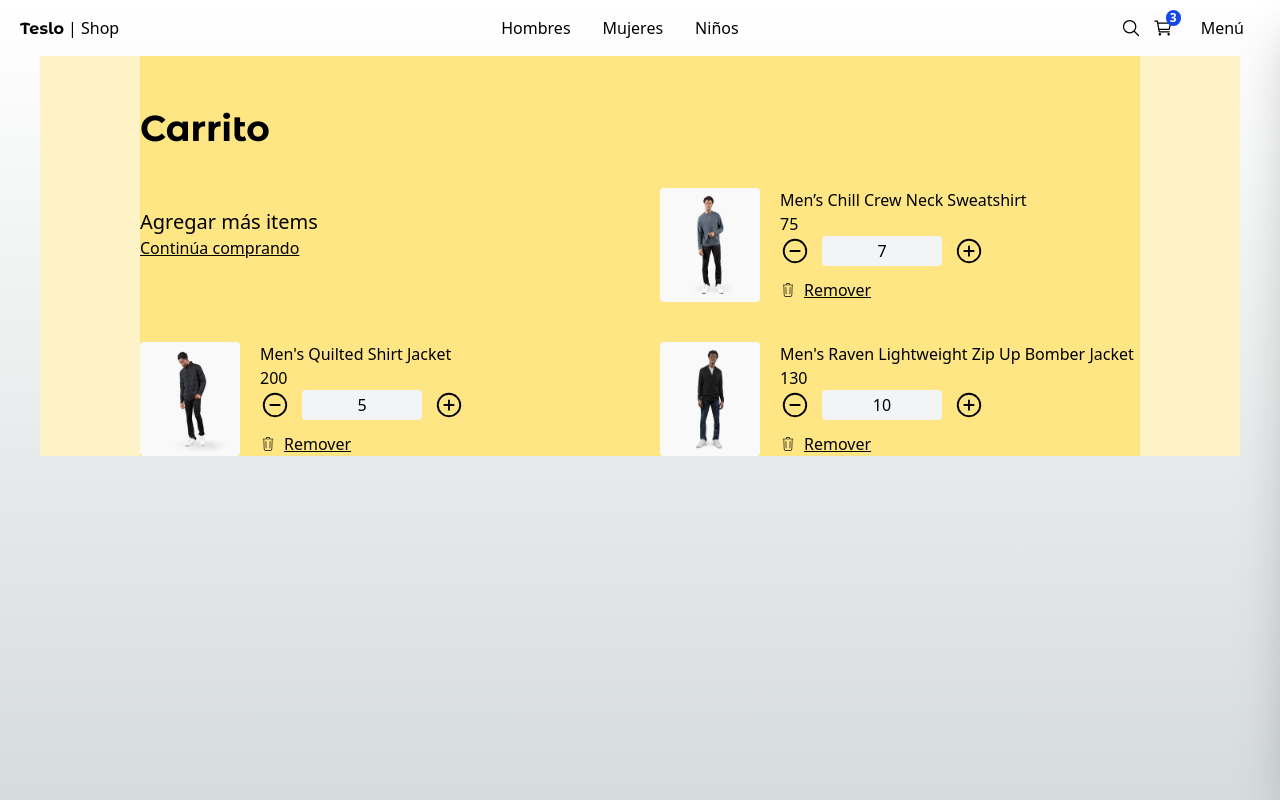
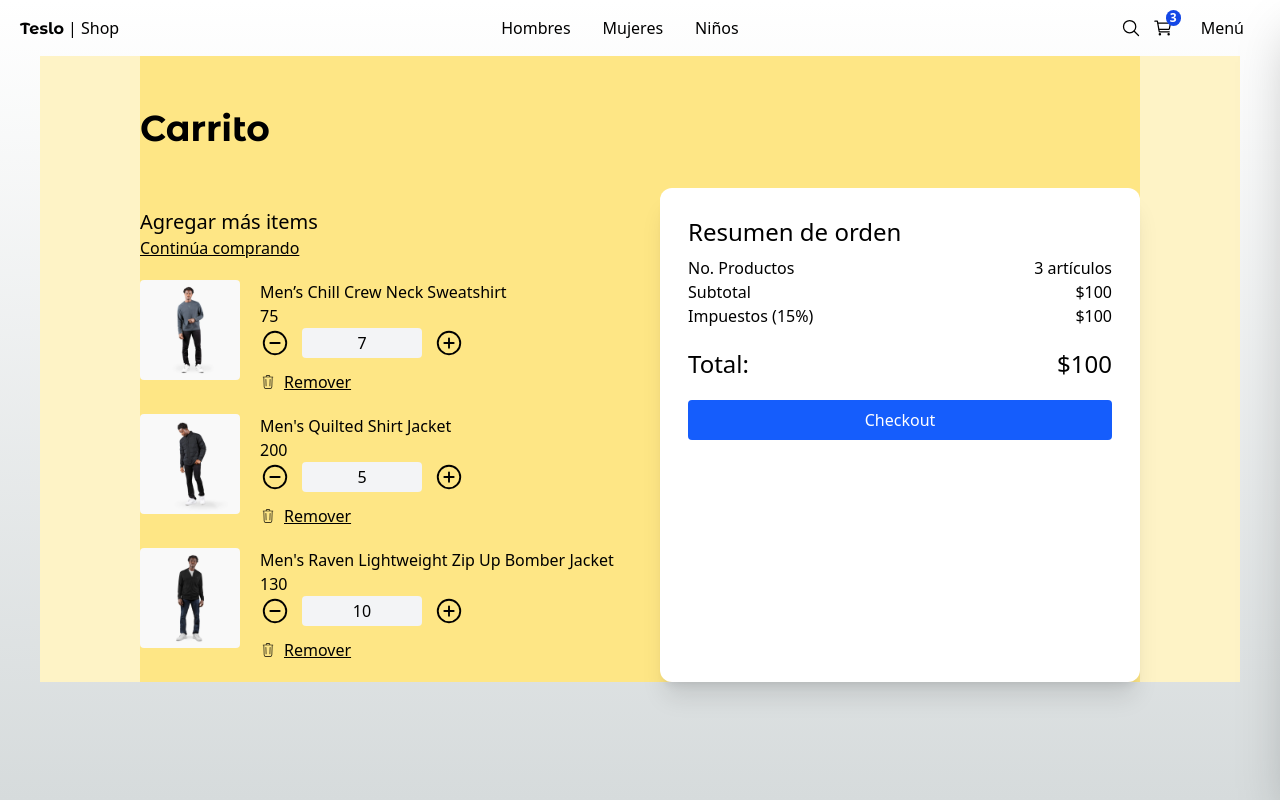
Before and after one commit to andersonNB/TesloShop, a Next.js app: page /cart in a window 1280 px wide. Built offline with nearby package versions, Linux system fonts and the light colour scheme.

Commit message:
feat: Shopping card

```diff
--- a/src/app/(shop)/cart/page.tsx
+++ b/src/app/(shop)/cart/page.tsx
@@ -25,17 +25,20 @@ const CardPage = () => {
 						<Link href="/" className="underline mb-5">
 							Continúa comprando
 						</Link>
-					</div>
 
 						{/* Items */}
 						{productsInCart.map((product) => (
-						<div key={product.slug} className="flex">
+							<div key={product.slug} className="flex mb-5 ">
 								<Image
 									src={`/products/${product.images[0]}`}
 									width={100}
 									height={100}
 									alt={product.title}
 									className="mr-5 rounded"
+									style={{
+										width: "100px",
+										height: "100px",
+									}}
 								/>
 
 								<div>
@@ -50,6 +53,34 @@ const CardPage = () => {
 							</div>
 						))}
 					</div>
+
+					{/* Checkout - resumen de la compra */}
+					<div className="bg-white rounded-xl shadow-xl p-7 ">
+						<h2 className="text-2xl mb-2">Resumen de orden</h2>
+						<div className="grid grid-cols-2">
+							<span>No. Productos</span>
+							<span className="text-right">3 artículos </span>
+
+							<span>Subtotal</span>
+							<span className="text-right">$100</span>
+
+							<span>Impuestos (15%) </span>
+							<span className="text-right">$100</span>
+
+							<span className="mt-5 text-2xl">Total:</span>
+							<span className="mt-5 text-2xl text-right">$100</span>
+						</div>
+
+						<div className="mt-5 mb-2 w-full">
+							<Link
+								className="flex btn-primary justify-center "
+								href={"/checkout/address"}
+							>
+								Checkout
+							</Link>
+						</div>
+					</div>
+				</div>
 			</div>
 		</div>
 	);
```
Lines whose indentation alone changed are shown as unchanged.
